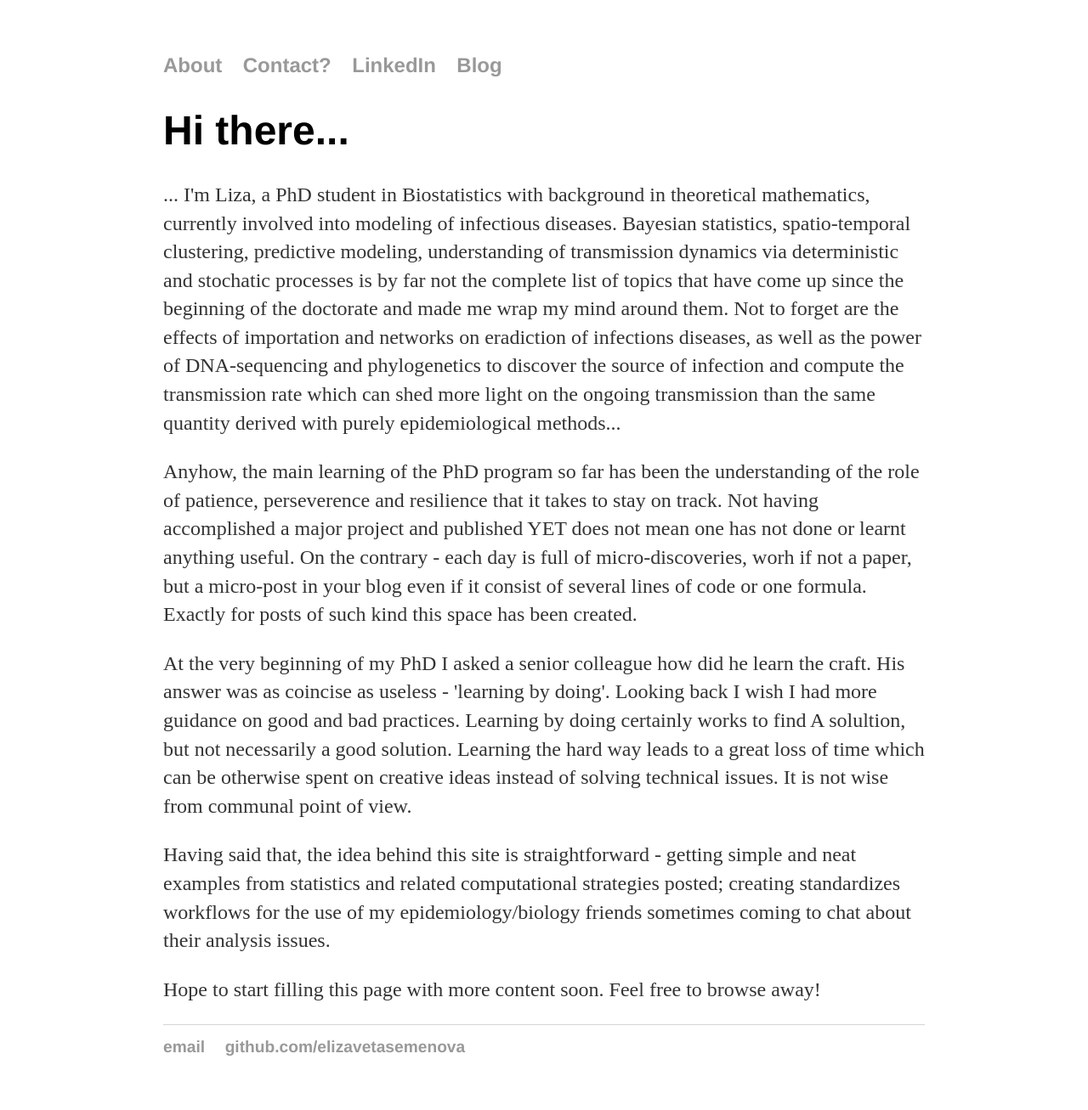
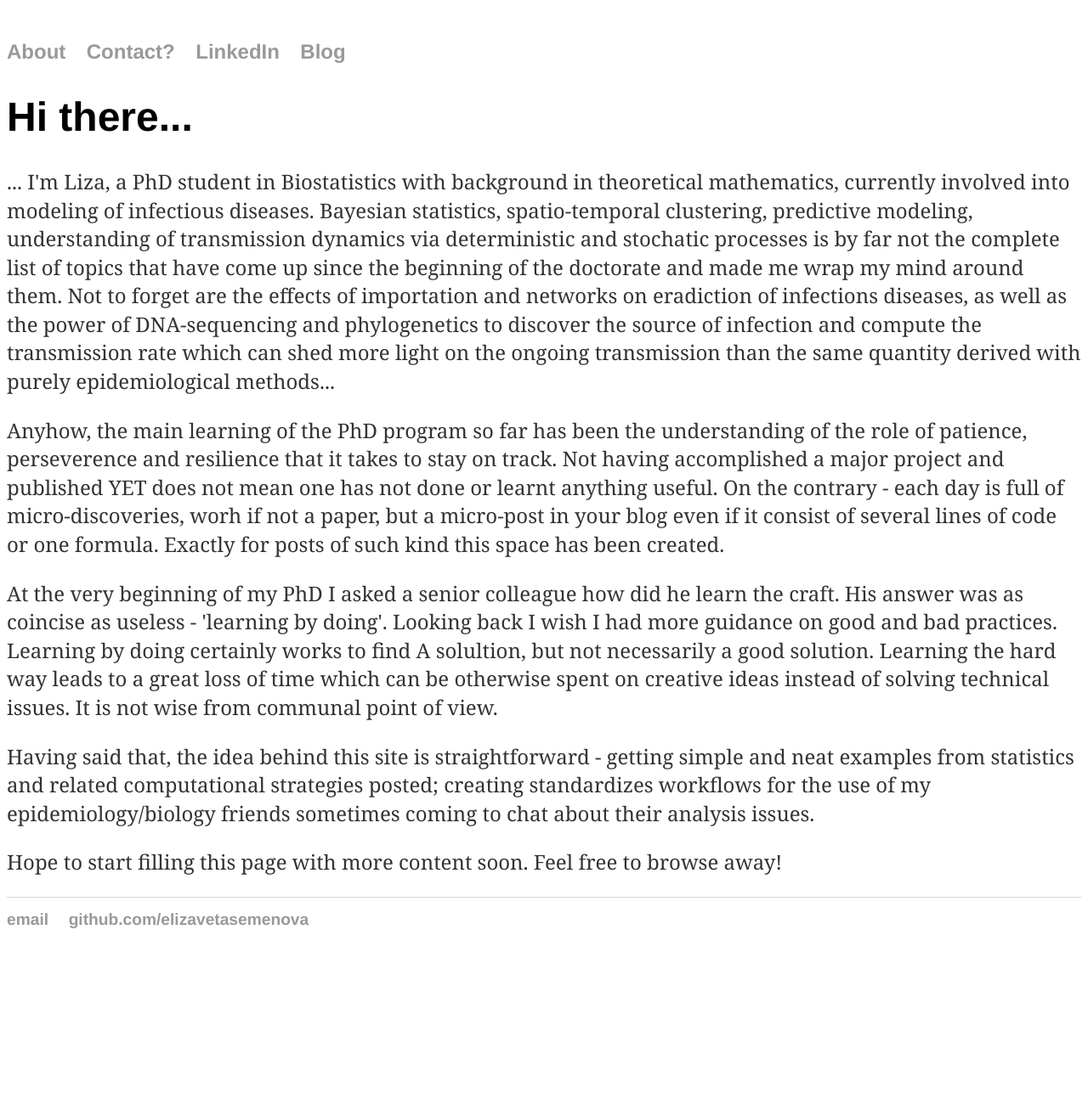
Before and after one commit to elizavetasemenova/elizavetasemenova.github.io, a Jekyll site: the page built from index.html, in a window 1280 px wide. Shown: the whole page at 85% size. Built offline with Jekyll 4.4.1, drawn with Linux system fonts in a browser that asks for light colours; after the commit the page ends 1157 px from its top, so only the background shows below that.

Commit message:
Update main.css

```diff
--- a/css/main.css
+++ b/css/main.css
@@ -1,7 +1,14 @@
-body {
+/* body {
     margin: 60px auto;
     width: 70%;
+}*/
+body {
+    padding-top: 20px;
+    padding-bottom: 40px;
+    font-family: 'Merriweather', Georgia, Times;
+    font-size: 16px;
 }
+
 nav ul, footer ul {
     font-family:'Helvetica', 'Arial', 'Sans-Serif';
     padding: 0px;
```
